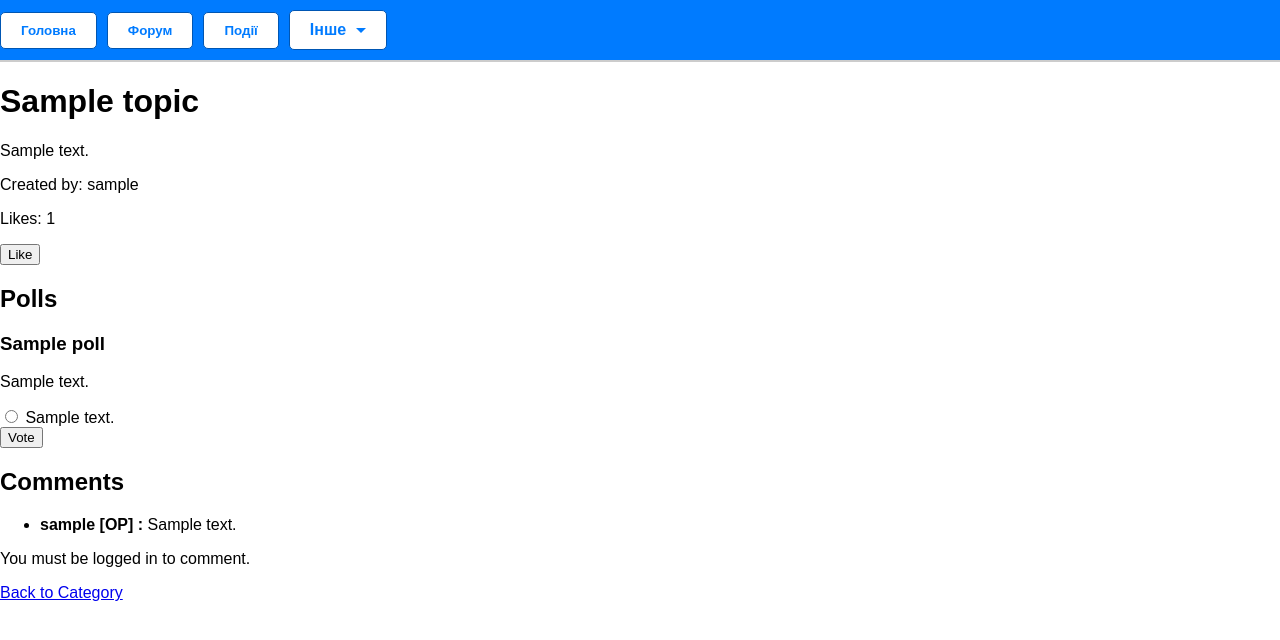
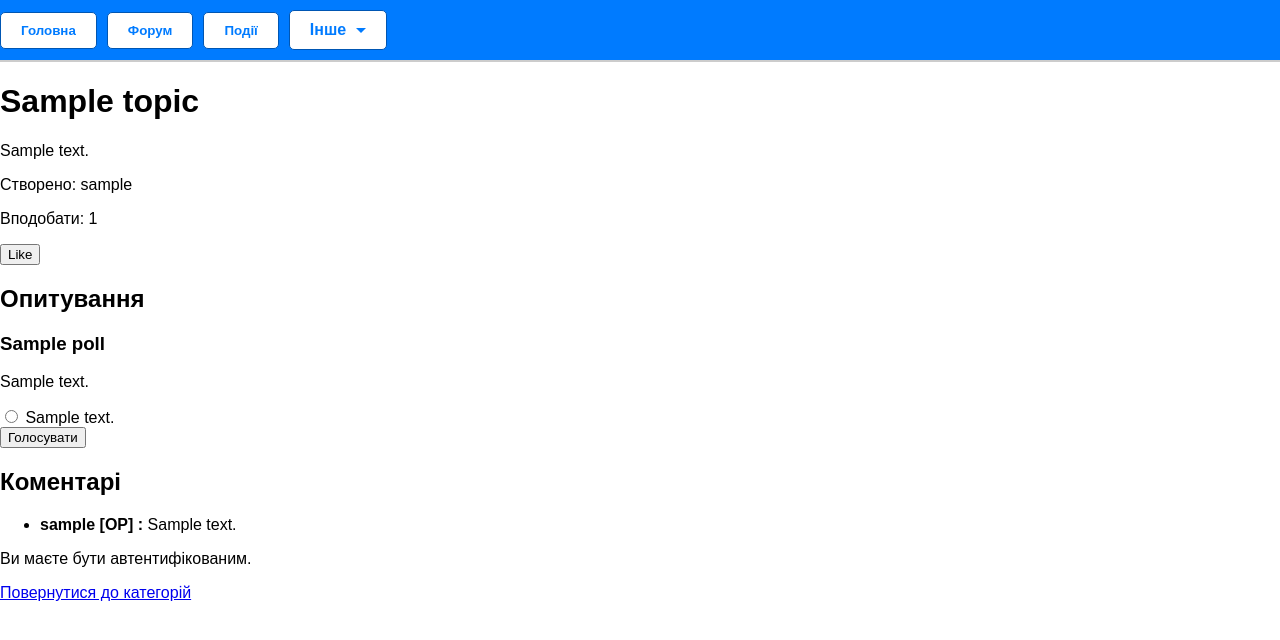
Before and after one commit to 13max11/portal_group, a Django app: page /forum/topic/1/ in a window 1280 px wide. Shown: the top 640 px of the page. Run offline with Django 5.2, Linux system fonts and the light colour scheme; tables that the repository leaves empty hold one stand-in row (values such as "Sample post").

Commit message:
Переклади, до темплейтів

```diff
--- a/templates/auth_sys/auth_page.html
+++ b/templates/auth_sys/auth_page.html
@@ -1,7 +1,7 @@
 {% extends 'base.html' %}
 
 {% block content %}
-<h2>auth page</h2>
+<h2>Сторінка автентифікації</h2>
 
 <a href="{% url 'login' %}">login</a>
 <a href="{% url 'register' %}">register</a>
--- a/templates/auth_sys/login.html
+++ b/templates/auth_sys/login.html
@@ -1,7 +1,7 @@
 {% extends 'base.html' %}
 
 {% block content %}
-<h2>Login</h2>
+<h2>Вхід в акаунту</h2>
 <form method="post">
     {% csrf_token %}
     {{ form.as_p }}
--- a/templates/auth_sys/logout.html
+++ b/templates/auth_sys/logout.html
@@ -1,9 +1,9 @@
 {% extends 'base.html' %}
 
 {% block content %}
-<h2>Logout</h2>
+<h2>Вихід з акаунту</h2>
 <form method="post" action="{% url 'logout' %}">
     {% csrf_token %}
-    <button type="submit">Logout</button>
+    <button type="submit">Вийти</button>
 </form>
 {% endblock %}
--- a/templates/auth_sys/register.html
+++ b/templates/auth_sys/register.html
@@ -1,7 +1,7 @@
 {% extends 'base.html' %}
 
 {% block content %}
-<h2>Register</h2>
+<h2>Реєстрація</h2>
 <form method="post">
     {% csrf_token %}
     {{ form.as_p }}
--- a/templates/base.html
+++ b/templates/base.html
@@ -2,7 +2,7 @@
 <html lang="ua">
 <head>
     <meta charset="UTF-8">
-    <title>Group</title>
+    <title>Груповий</title>
     {% load static %}
     <link rel="stylesheet" href="{% static 'css/style.css' %}">
 </head>
--- a/templates/forum_system/category_detail.html
+++ b/templates/forum_system/category_detail.html
@@ -12,8 +12,8 @@
         {% endfor %}
     </ul>
 {% else %}
-    <p>No topics found in this category.</p>
+    <p>Немає тем для обговорення в цій категорії.</p>
 {% endif %}
 
-<a href="{% url 'create-topic' %}">Create New Topic</a>
+<a href="{% url 'create-topic' %}">Створити нову тему</a>
 {% endblock %}
--- a/templates/forum_system/create_category.html
+++ b/templates/forum_system/create_category.html
@@ -1,10 +1,10 @@
 {% extends 'base.html' %}
 
 {% block content %}
-<h1>Create Category</h1>
+<h1>Створити категорію</h1>
 <form method="post">
     {% csrf_token %}
     {{ form.as_p }}
-    <button type="submit">Create</button>
+    <button type="submit">Створити</button>
 </form>
 {% endblock %}
--- a/templates/forum_system/create_poll.html
+++ b/templates/forum_system/create_poll.html
@@ -1,9 +1,9 @@
 {% extends 'base.html' %}
 {% block content %}
-<h1>Create a Poll</h1>
+<h1>Створити опитування</h1>
 <form method="post">
     {% csrf_token %}
     {{ form.as_p }}
-    <button type="submit">Create Poll</button>
+    <button type="submit">Створити</button>
 </form>
 {% endblock %}
--- a/templates/forum_system/forum.html
+++ b/templates/forum_system/forum.html
@@ -1,8 +1,8 @@
 {% extends 'base.html' %}
 
 {% block content %}
-<a href="{% url 'create-topic' %}">Create New Topic</a>
-<h1>Forum Categories</h1>
+<a href="{% url 'create-topic' %}">Створити нову тему</a>
+<h1>Категорії форуму</h1>
 
 {% if categories %}
     <ul>
@@ -14,6 +14,6 @@
         {% endfor %}
     </ul>
 {% else %}
-    <p>No categories available.</p>
+    <p>Не має доступних категорій.</p>
 {% endif %}
 {% endblock %}
--- a/templates/forum_system/home.html
+++ b/templates/forum_system/home.html
@@ -1,7 +1,7 @@
 {% extends 'base.html' %}
 
 {% block content %}
-<h1>Forum Categories</h1>
+<h1>Категорії форуму</h1>
 <ul>
     {% for category in categories %}
     <li>
--- a/templates/forum_system/topic_detail.html
+++ b/templates/forum_system/topic_detail.html
@@ -7,17 +7,17 @@
 
 <h1>{{ topic.title }}</h1>
 <p>{{ topic.content|linebreaks }}</p>
-<p>Created by: {{ topic.created_by }}</p>
-<p>Likes: {{ likes_count }}</p>
+<p>Створено: {{ topic.created_by }}</p>
+<p>Вподобати: {{ likes_count }}</p>
 
 <form method="post">
     {% csrf_token %}
     <button type="submit" name="like">
-        {% if request.user in topic.likes.all %} Unlike {% else %} Like {% endif %}
+        {% if request.user in topic.likes.all %} Дивподобати {% else %} Like {% endif %}
     </button>
 </form>
 
-<h2>Polls</h2>
+<h2>Опитування</h2>
 {% for poll in topic.polls.all %}
     <div>
         <h3>{{ poll.name }}</h3>
@@ -26,7 +26,7 @@
             <ul>
                 {% for option in poll.options.all %}
                     <li>
-                        {{ option.text }} - {{ option.votes }} votes
+                        {{ option.text }} - {{ option.votes }} голоси
                         ({{ option.votes|floatformat:2 }}%)
                     </li>
                 {% endfor %}
@@ -40,19 +40,19 @@
                         {{ option.text }}
                     </label><br>
                 {% endfor %}
-                <button type="submit">Vote</button>
+                <button type="submit">Голосувати</button>
             </form>
         {% endif %}
     </div>
 {% empty %}
-    <p>No polls available for this topic.</p>
+    <p>Не існує доступних тем.</p>
 {% endfor %}
 
 {% if request.user == topic.created_by %}
-    <a href="{% url 'create-poll' topic.id %}">Create Poll</a>
+    <a href="{% url 'create-poll' topic.id %}">Створити опитування</a>
 {% endif %}
 
-<h2>Comments</h2>
+<h2>Коментарі</h2>
 <ul>
     {% for comment in comments %}
     <li>
@@ -66,16 +66,16 @@
 <form method="post">
     {% csrf_token %}
     <textarea name="content" rows="3" required></textarea><br>
-    <button type="submit" name="comment">Add Comment</button>
+    <button type="submit" name="comment">Додати коментарії</button>
     {% if request.user == topic.created_by %}
-        <a href="{% url 'update-topic' topic.id %}">Edit</a>
-        <a href="{% url 'delete-topic' topic.pk %}">Remove</a>
+        <a href="{% url 'update-topic' topic.id %}">Змінити</a>
+        <a href="{% url 'delete-topic' topic.pk %}">Видалити</a>
     {% endif %}
 </form>
 {% else %}
-    <p>You must be logged in to comment.</p>
+    <p>Ви маєте бути автентифікованим.</p>
 {% endif %}
 
-<a href="{% url 'category-detail' topic.category.id %}">Back to Category</a>
+<a href="{% url 'category-detail' topic.category.id %}">Повернутися до категорій</a>
 
 {% endblock %}
--- a/templates/forum_system/update_topic.html
+++ b/templates/forum_system/update_topic.html
@@ -1,11 +1,11 @@
 {% extends 'base.html' %}
 
 {% block content %}
-<h1>Edit Topic</h1>
+<h1>Змінити Тему</h1>
 <form method="post">
     {% csrf_token %}
     {{ form.as_p }}
-    <button type="submit">Save Changes</button>
+    <button type="submit">Зберегти Зміни</button>
 </form>
-<a href="{% url 'topic-detail' topic.id %}">Cancel</a>
+<a href="{% url 'topic-detail' topic.id %}">Відмінити</a>
 {% endblock %}
```
Also changed, not shown: templates/forum_system/create_topic.html (+13 -13 lines), 1 other file.
